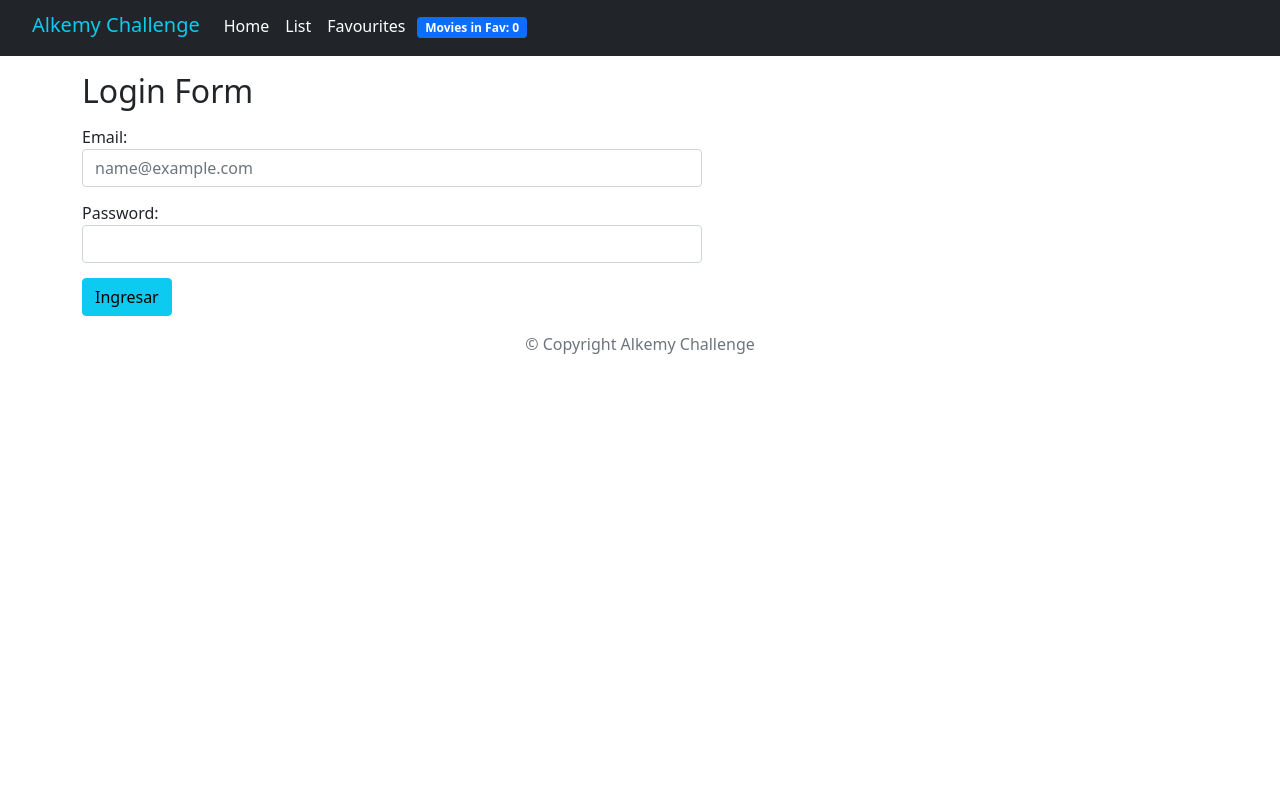
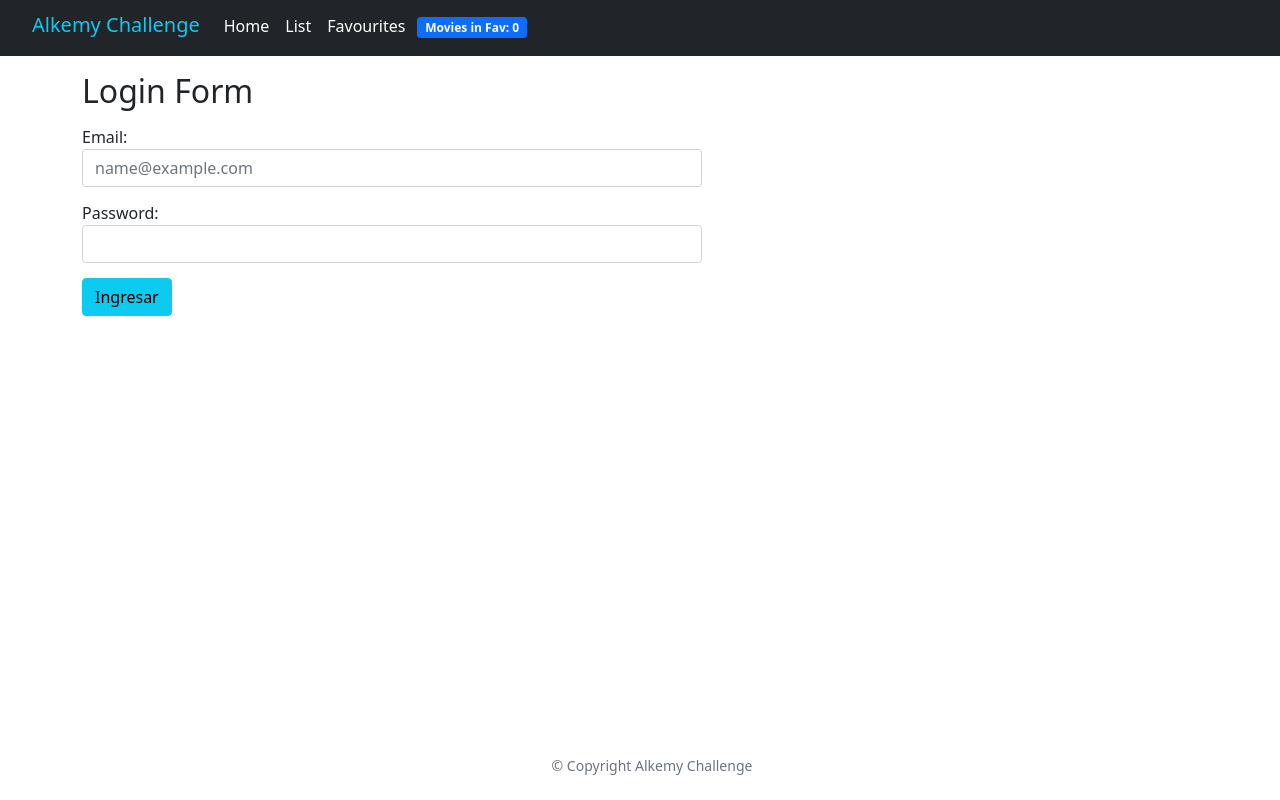
Before and after one commit to Chuly92/react-movielist, a React (Create React App) app: page / in a window 1280 px wide. Built offline with nearby package versions, Linux system fonts and the light colour scheme.

Commit message:
24th March v2

```diff
--- a/src/components/Footer.js
+++ b/src/components/Footer.js
@@ -2,10 +2,8 @@ import React from 'react';
 
 export const Footer = () => {
   return (
-    <div className="container footer text-muted text-center p-3">
-      <footer>
-        <p>© Copyright Alkemy Challenge</p>
+      <footer className="footer container small text-muted">
+        <p className="text-center">© Copyright Alkemy Challenge</p>
       </footer>
-    </div>
   )
 }
--- a/src/components/Results.js
+++ b/src/components/Results.js
@@ -16,9 +16,11 @@ export const Results = () => {
 
   useEffect(() => {
     const endPoint = `https://api.themoviedb.org/3/search/movie?api_key=${apiKey}&language=en-US&page=1&include_adult=false&query=${keyword}`;
+    let isMounted = true;
 
     axios.get(endPoint)
       .then(res => {
+        if(isMounted){
         const moviesArray = res.data.results;
         if(moviesArray.length === 0){
           swAlert(
@@ -27,6 +29,7 @@ export const Results = () => {
         }else{
           setMoviesResults(moviesArray);
         }
+      }
       })
       .catch(err => {
         swAlert(
--- a/src/css/App.css
+++ b/src/css/App.css
@@ -27,3 +27,17 @@
   justify-content: center;
   display: flex !important;
 }
+
+body {
+  min-height: 100vh;
+  position: relative;
+  padding-bottom: 100px;
+  box-sizing: border-box;
+}
+
+footer {
+  position: absolute;
+  bottom: 0;
+  margin-bottom: 0.5rem;
+  margin-top: auto;
+}
```
